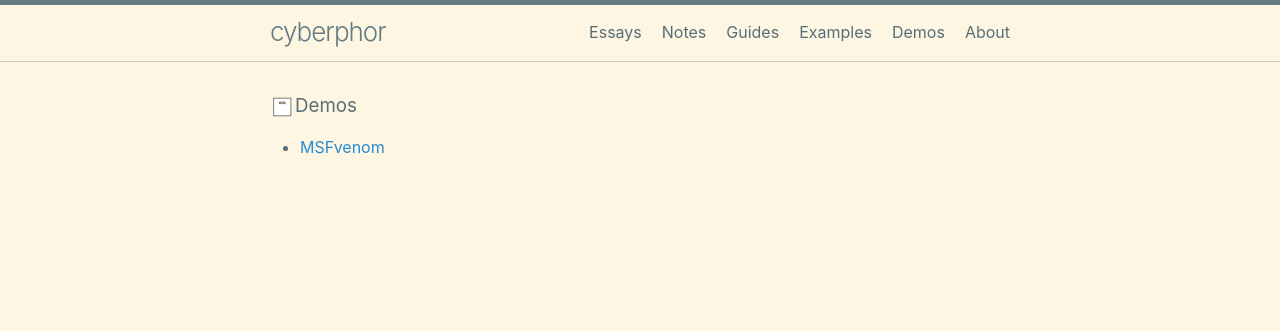
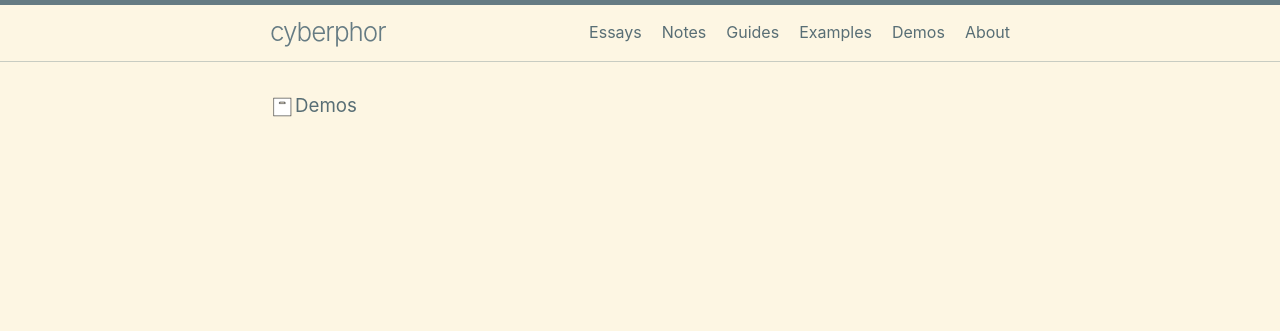
Before and after one commit to cyberphor/blog, a Jekyll site: the page built from demos.md, in a window 1280 px wide. Shown: the top 331 px of the page. Built offline with Jekyll 4.4.1, drawn with Linux system fonts in a browser that asks for light colours.

Commit message:
Update demos.md

```diff
--- a/demos.md
+++ b/demos.md
@@ -8,7 +8,7 @@ permalink: 'demos'
 <ul class="notes-list">
   {% assign sorted_posts = site.posts | sort: 'title' %}
   {% for post in sorted_posts %}
-    {% if post.subcategory == 'demos' %}
+    {% if post.category == 'demos' %}
       <li>
         <a href="{{ post.url | relative_url }}">
           {{ post.title }}
```
